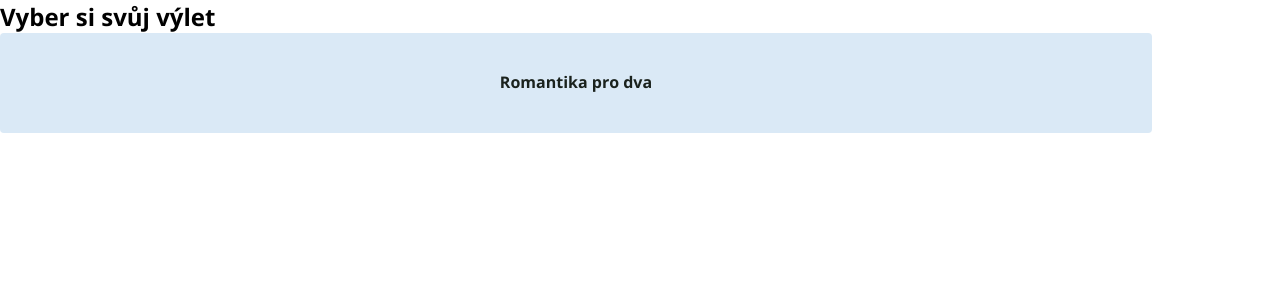
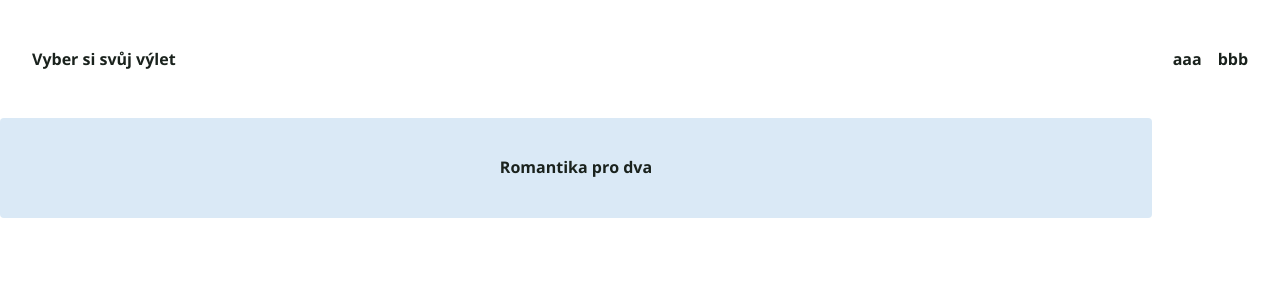
Before and after one commit to MichaelaKnizek/projekt-DKK, a React (Vite) app: page /trips in a window 1280 px wide. Shown: the top 300 px of the page. Built offline with nearby package versions, Linux system fonts and the light colour scheme.

Commit message:
Add component Header

```diff
--- a/src/pages/TripsPage/TripsPage.jsx
+++ b/src/pages/TripsPage/TripsPage.jsx
@@ -1,16 +1,11 @@
 import './TripsPage.css';
+import Header from '../components/Header';
 import TripCard from './components/TripCard';
 
 const TripsPage = () => {
   return (
     <div className="container">
-      <header>
-        <h2>Vyber si svůj výlet</h2>
-        <nav>
-          <div className="refresh"></div>
-          <div className="cross"></div>
-        </nav>
-      </header>
+      <Header />
       <main>
         <div className="trip__page">
           <TripCard />
--- /dev/null
+++ b/src/pages/components/Header.css
@@ -0,0 +1,14 @@
+.header {
+  padding: 3rem 2rem;
+
+  color: #1A221Dff;
+  font-weight: bold;
+
+  display: flex;
+  justify-content: space-between;
+}
+
+.navicons {
+  display: flex;
+  gap: 1rem;
+}
--- /dev/null
+++ b/src/pages/components/Header.jsx
@@ -0,0 +1,19 @@
+import './Header.css';
+
+import React from 'react';
+
+const Header = () => {
+  return (
+    <div>
+      <header className="header">
+        <p className="header__title">Vyber si svůj výlet</p>
+        <nav className="navicons">
+          <div className="header__refresh">aaa</div>
+          <div className="header__home">bbb</div>
+        </nav>
+      </header>
+    </div>
+  );
+};
+
+export default Header;
```
